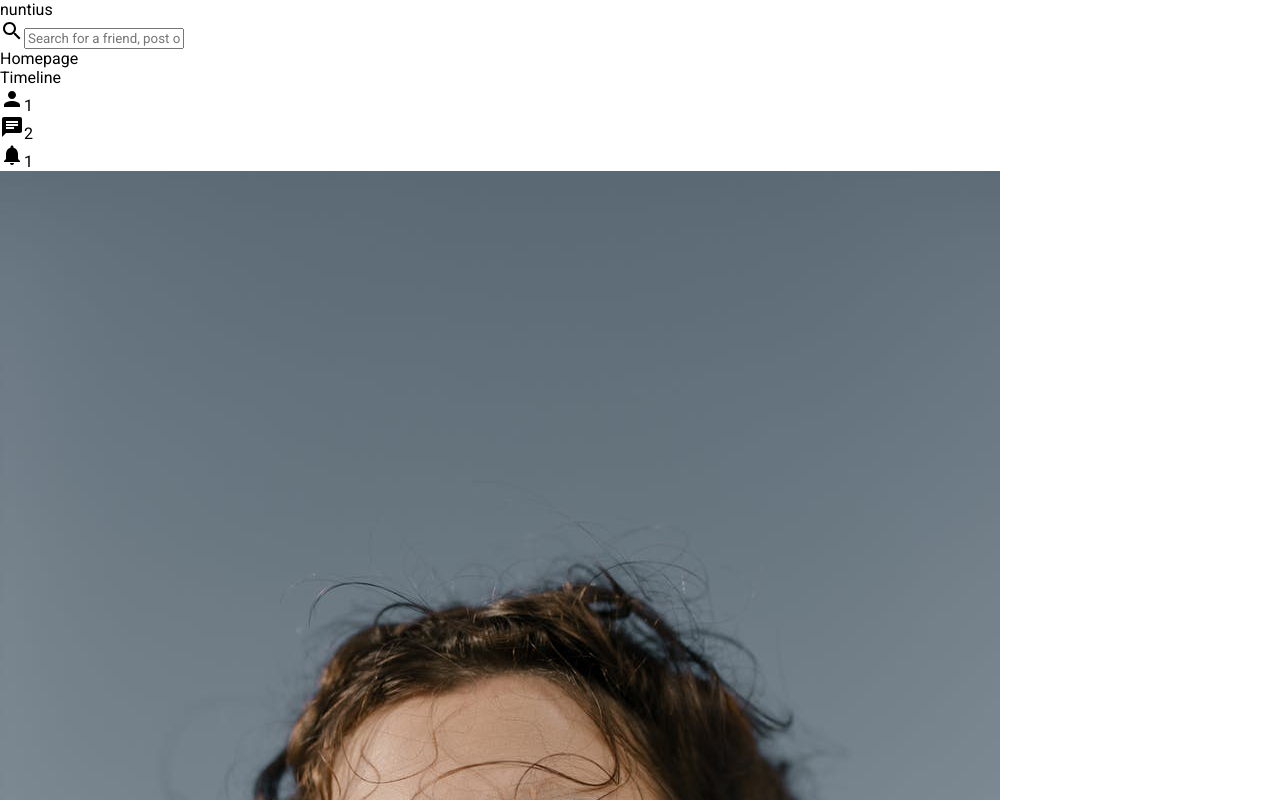
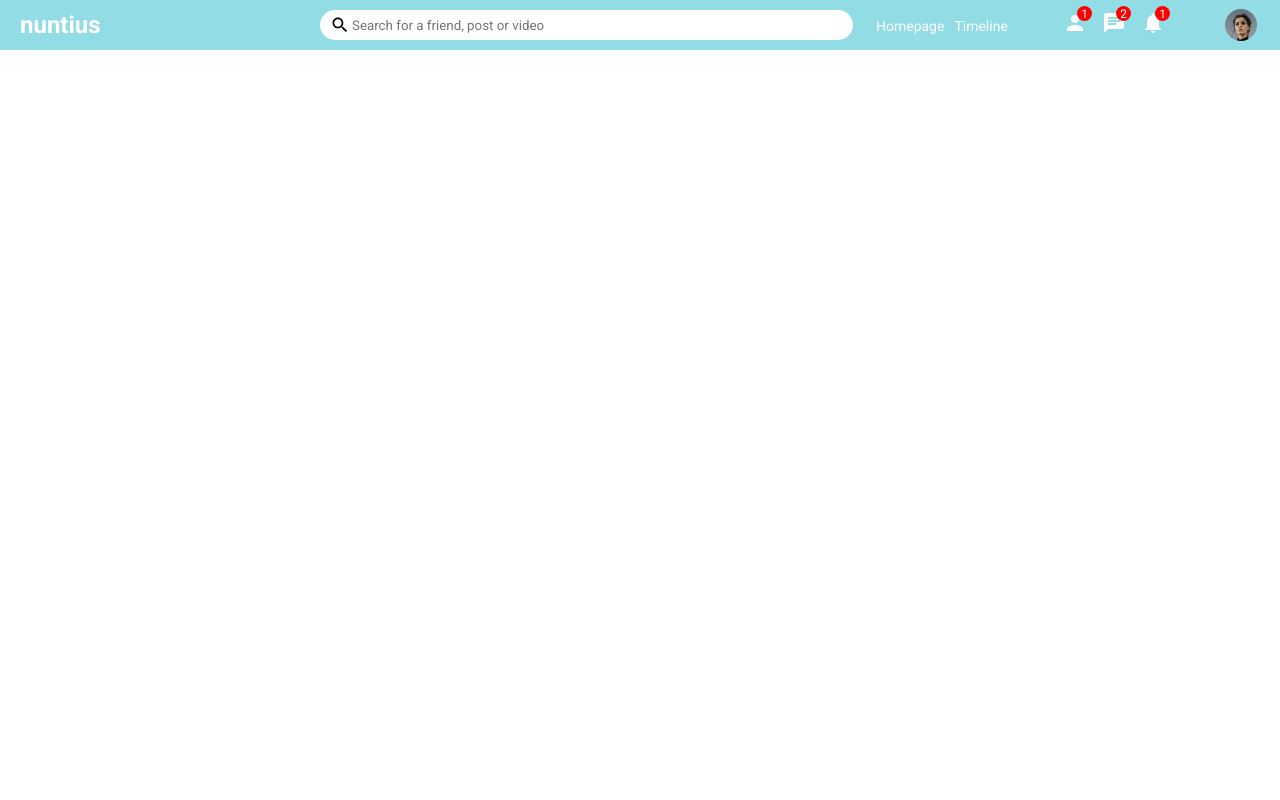
Before and after one commit to Darolo13/nuntius, a React (Create React App) app: page / in a window 1280 px wide. Shown: the top 800 px of the page. Built offline with nearby package versions, Linux system fonts and the light colour scheme.

Commit message:
Topbar section layout

```diff
--- a/src/components/Topbar/index.jsx
+++ b/src/components/Topbar/index.jsx
@@ -9,7 +9,7 @@ function Topbar() {
       </div>
       <div className="topbar-center">
         <span className="topbar-center__search-bar">
-          <Search />
+          <Search className="topbar-center__search-bar--search-icon" />
           <input
             placeholder="Search for a friend, post or video"
             className="topbar-center__search-input"
@@ -17,25 +17,29 @@ function Topbar() {
         </span>
       </div>
       <div className="topbar-right">
-        <div className="topbar__link">
-          <div className="topbar__link--item">Homepage</div>
-          <div className="topbar__link--item">Timeline</div>
+        <div className="topbar-right__link">
+          <span className="topbar-right__link--item">Homepage</span>
+          <span className="topbar-right__link--item">Timeline</span>
         </div>
-        <div className="topbar__icons">
-          <div className="topbar__icons--item">
+        <div className="topbar-right__icons">
+          <div className="topbar-right__icons--item">
             <Person />
-            <span className="topbar__icon--badge">1</span>
+            <span className="topbar-right__icon--badge">1</span>
           </div>
-          <div className="topbar__icons--item">
+          <div className="topbar-right__icons--item">
             <Chat />
-            <span className="topbar__icon--badge">2</span>
+            <span className="topbar-right__icon--badge">2</span>
           </div>
-          <div className="topbar__icons--item">
+          <div className="topbar-right__icons--item">
             <Notifications />
-            <span className="topbar__icon--badge">1</span>
+            <span className="topbar-right__icon--badge">1</span>
           </div>
         </div>
-        <img src="/assets/person/1.jpeg" alt="" className="topbar__image" />
+        <img
+          src="/assets/person/1.jpeg"
+          alt=""
+          className="topbar-right__image"
+        />
       </div>
     </div>
   );
--- a/src/components/Topbar/topbar.css
+++ b/src/components/Topbar/topbar.css
@@ -0,0 +1,96 @@
+.topbar {
+  height: 50px;
+  width: 100%;
+  background-color: #92dce5;
+  display: flex;
+  align-items: center;
+  position: sticky;
+  top: 0;
+  z-index: 999;
+}
+
+.topbar-left {
+  flex: 3;
+}
+
+.topbar-left__logo {
+  font-size: 24px;
+  margin-left: 20px;
+  font-weight: bold;
+  color: white;
+  cursor: pointer;
+}
+
+.topbar-center {
+  flex: 5;
+}
+
+.topbar-center__search-bar {
+  width: 100%;
+  height: 30px;
+  background-color: white;
+  border-radius: 30px;
+  display: flex;
+  align-items: center;
+}
+
+.topbar-center__search-bar--search-icon {
+  font-size: 20px !important;
+  margin-left: 10px;
+}
+
+.topbar-center__search-input {
+  border: none;
+  width: 70%;
+}
+
+.topbar-center__search-input:focus {
+  outline: none;
+}
+
+.topbar-right {
+  flex: 4;
+  display: flex;
+  align-items: center;
+  justify-content: space-around;
+  color: white;
+}
+
+.topbar-right__link--item {
+  margin-right: 10px;
+  font-size: 14px;
+  cursor: pointer;
+}
+
+.topbar-right__icons {
+  display: flex;
+}
+
+.topbar-right__icons--item {
+  margin-right: 15px;
+  cursor: pointer;
+  position: relative;
+}
+
+.topbar-right__icon--badge {
+  width: 15px;
+  height: 15px;
+  background-color: red;
+  border-radius: 50%;
+  color: white;
+  position: absolute;
+  top: -5px;
+  right: -5px;
+  display: flex;
+  align-items: center;
+  justify-content: center;
+  font-size: 12px;
+}
+
+.topbar-right__image {
+  width: 32px;
+  height: 32px;
+  border-radius: 50%;
+  object-fit: cover;
+  cursor: pointer;
+}
```
Also changed, not shown: src/pages/Home/home.css (+8 -0 lines).
